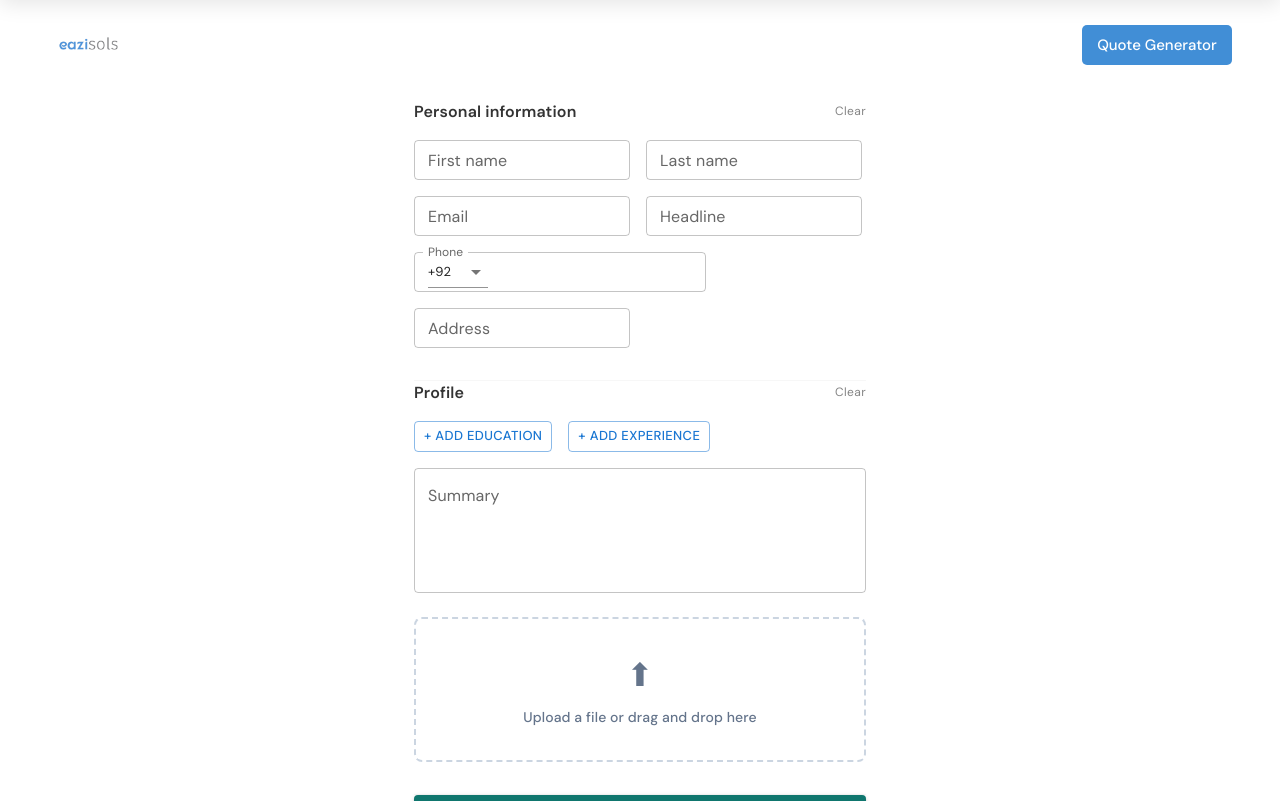
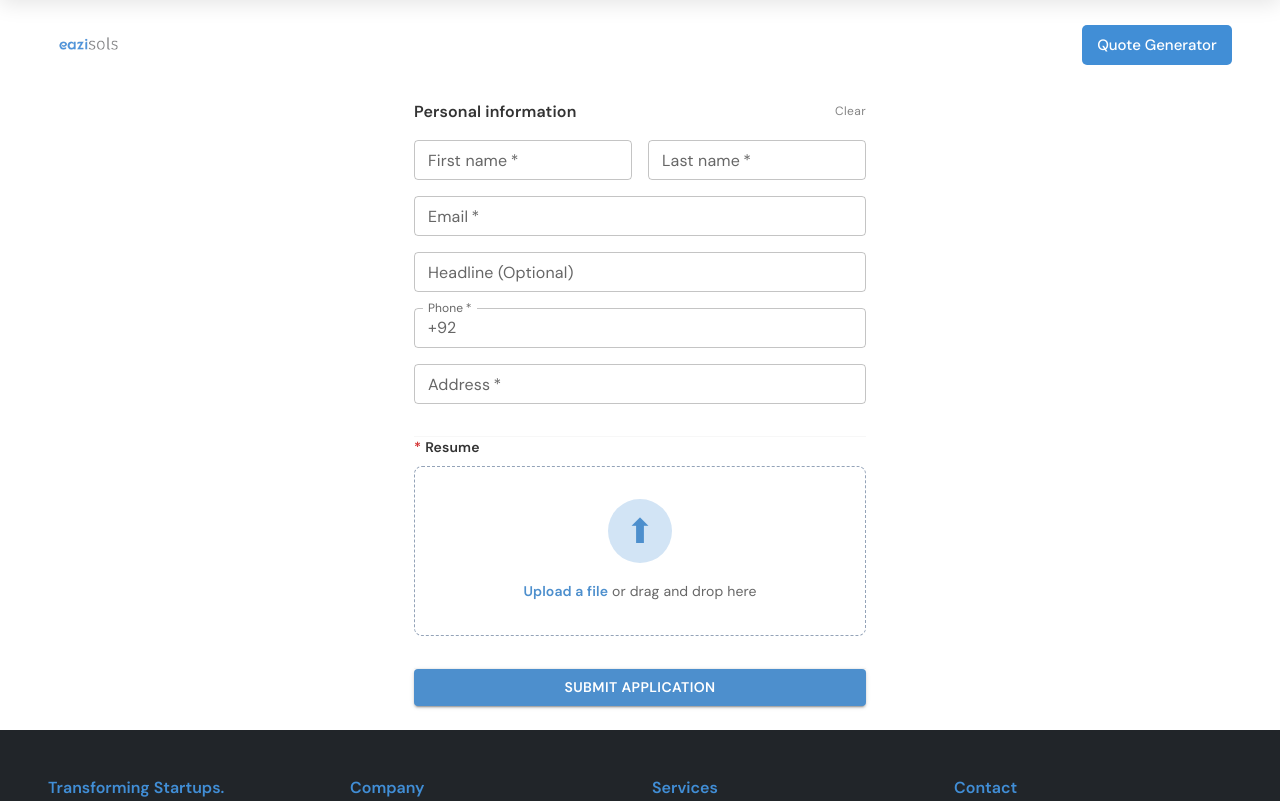
Before and after one commit to eazisols-asad/eazisols_frontend, a Next.js app: page /job-apply in a window 1280 px wide. Shown: the top 801 px of the page. Built offline with nearby package versions, Linux system fonts and the light colour scheme.

Commit message:
id form
add id form

```diff
--- a/src/app/job-apply/page.js
+++ b/src/app/job-apply/page.js
@@ -1,20 +1,18 @@
 "use client";
-import React from "react";
+import React, { useState } from "react";
 import {
   Box,
   Button,
   Divider,
-  Grid,
   InputAdornment,
-  MenuItem,
   TextField,
   Typography,
 } from "@mui/material";
 
-export default function JobApplicationForm() {
-  /* helper to draw a titled block + “Clear” link */
+/* restore this helper block */
 const Section = ({ title, children }) => (
   <Box mb={4}>
+    {title && (
       <Box
         display="flex"
         justifyContent="space-between"
@@ -22,8 +20,6 @@ export default function JobApplicationForm() {
         mb={2}
       >
         <Typography fontWeight={600}>{title}</Typography>
-
-        {/* simple “Clear” link (no icon) */}
         <Typography
           variant="caption"
           sx={{
@@ -33,120 +29,132 @@ export default function JobApplicationForm() {
             "&:hover": { textDecoration: "underline" },
           }}
           onClick={() => {
-            /* add clear logic later if you need it */
+            /* clear logic later */
           }}
         >
           Clear
         </Typography>
       </Box>
+    )}
     {children}
   </Box>
 );
 
+export default function JobApplicationForm() {
+    const [formData, setFormData] = useState({
+        firstName: "",
+        lastName: "",
+        phone: "",
+        address: "",
+        headline: "",
+        email: "",
+        file: null,
+      });
   return (
     <Box sx={{ maxWidth: 500, mx: "auto", bgcolor: "#fff", p: 3 }}>
-      {/* ─── Personal information ───────────────────────────── */}
+
       <Section title="Personal information">
-        <Grid container spacing={2}>
-          <Grid item xs={6}>
-            <TextField fullWidth size="small" label="First name" />
-          </Grid>
-          <Grid item xs={6}>
-            <TextField fullWidth size="small" label="Last name" />
-          </Grid>
-          <Grid item xs={12}>
-            <TextField fullWidth size="small" label="Email" />
-          </Grid>
-          <Grid item xs={12}>
-            <TextField fullWidth size="small" label="Headline" />
-          </Grid>
-          <Grid item xs={12}>
+        <Box display="flex" gap={2} mb={2}>
+          <TextField fullWidth size="small" label="First name" required />
+          <TextField fullWidth size="small" label="Last name" required />
+        </Box>
+
+        <Box mb={2}>
+          <TextField fullWidth size="small" label="Email" required />
+        </Box>
+
+        <Box mb={2}>
+          <TextField fullWidth size="small" label="Headline (Optional)" />
+        </Box>
+
+        <Box mb={2}>
           <TextField
             fullWidth
             size="small"
             label="Phone"
+            required
             InputProps={{
               startAdornment: (
-                  <InputAdornment position="start">
-                    <TextField
-                      select
-                      defaultValue="+92"
-                      variant="standard"
-                      sx={{
-                        width: 60,
-                        mr: 1,
-                        "& .MuiInput-input": { fontSize: 13 },
-                      }}
-                    >
-                      <MenuItem value="+92">+92</MenuItem>
-                      <MenuItem value="+1">+1</MenuItem>
-                      <MenuItem value="+971">+971</MenuItem>
-                    </TextField>
+                <InputAdornment position="start" sx={{ minWidth: 64 }}>
+                  +92
                 </InputAdornment>
               ),
             }}
           />
-          </Grid>
-          <Grid item xs={12}>
+        </Box>
+
+        <Box>
           <TextField
             fullWidth
             size="small"
             label="Address"
             placeholder="Lahore, Pakistan"
+            required
           />
-          </Grid>
-        </Grid>
+        </Box>
       </Section>
 
       <Divider />
-
-
-      <Section title="Profile">
-        <Box display="flex" gap={2} mb={2}>
-          <Button size="small" variant="outlined">
-            + Add Education
-          </Button>
-          <Button size="small" variant="outlined">
-            + Add Experience
-          </Button>
+      <Section>
+        <Box mb={1} display="flex" alignItems="center" gap={0.5}>
+          <Typography component="label" fontSize={14} fontWeight={600}>
+            <Box component="span" color="error.main" mr={0.5}>
+              *
             </Box>
-
-        <TextField
-          label="Summary"
-          multiline
-          minRows={4}
-          fullWidth
-          sx={{ mb: 3 }}
-        />
-
+            Resume
+          </Typography>
+        </Box>
         <Box
           sx={{
-            border: "2px dashed #cbd5e1",
+            border: "1px dashed #94a3b8",
             borderRadius: 2,
             p: 4,
             textAlign: "center",
             color: "#64748b",
           }}
         >
-          <Box fontSize={32} mb={1}>
+          <Box
+            sx={{
+              width: 64,
+              height: 64,
+              borderRadius: "50%",
+              backgroundColor: "#d2e4f5",
+              mx: "auto",
+              mb: 2,
+              display: "flex",
+              alignItems: "center",
+              justifyContent: "center",
+              fontSize: 34,
+              color: "#4d8fcd",
+            }}
+          >
             ⬆
           </Box>
-          <Typography fontSize={14} fontWeight={500}>
-            Upload a file or drag and drop here
+
+          <Typography
+            component="span"
+            fontSize={14}
+            fontWeight={600}
+            sx={{ color: "#4d8fcd" }}
+          >
+            Upload a file
+          </Typography>
+          <Typography component="span" fontSize={14} color="text.secondary">
+            {" "}
+            or drag and drop here
           </Typography>
         </Box>
       </Section>
 
       <Divider />
 
-
       <Button
         fullWidth
         variant="contained"
         sx={{
-          bgcolor: "#0f766e",
+          bgcolor: "#4d8fcd",
           fontWeight: 600,
-          "&:hover": { bgcolor: "#0d665f" },
+          "&:hover": { bgcolor: "#4d8fcd" },
         }}
       >
         Submit application
```
Also changed, not shown: src/app/job-opening/ApplicationForm.js (deleted, +0 -135 lines), src/app/job-opening/[id].js (added, +92 -0 lines). Lines whose indentation alone changed are shown as unchanged.
